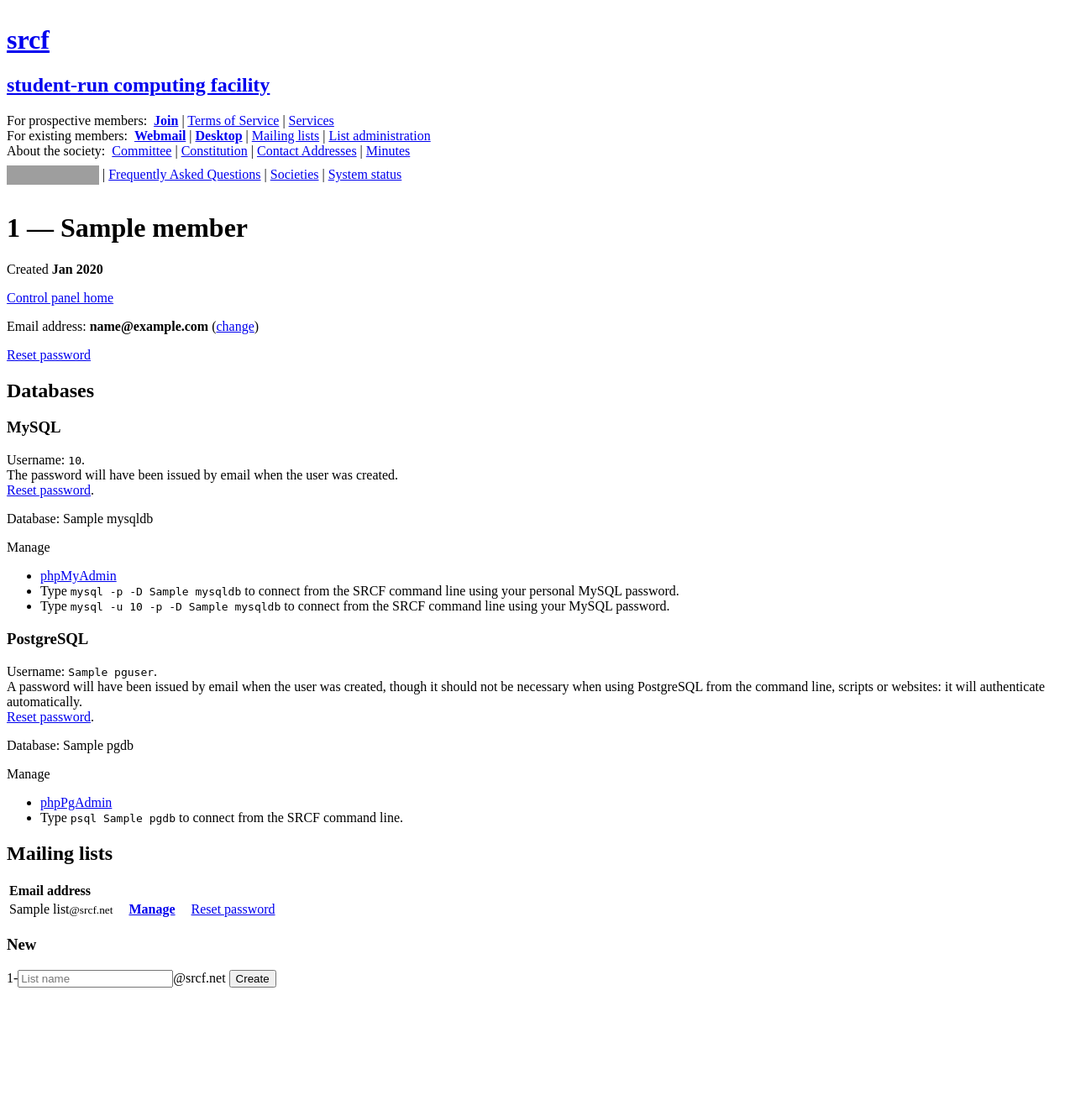
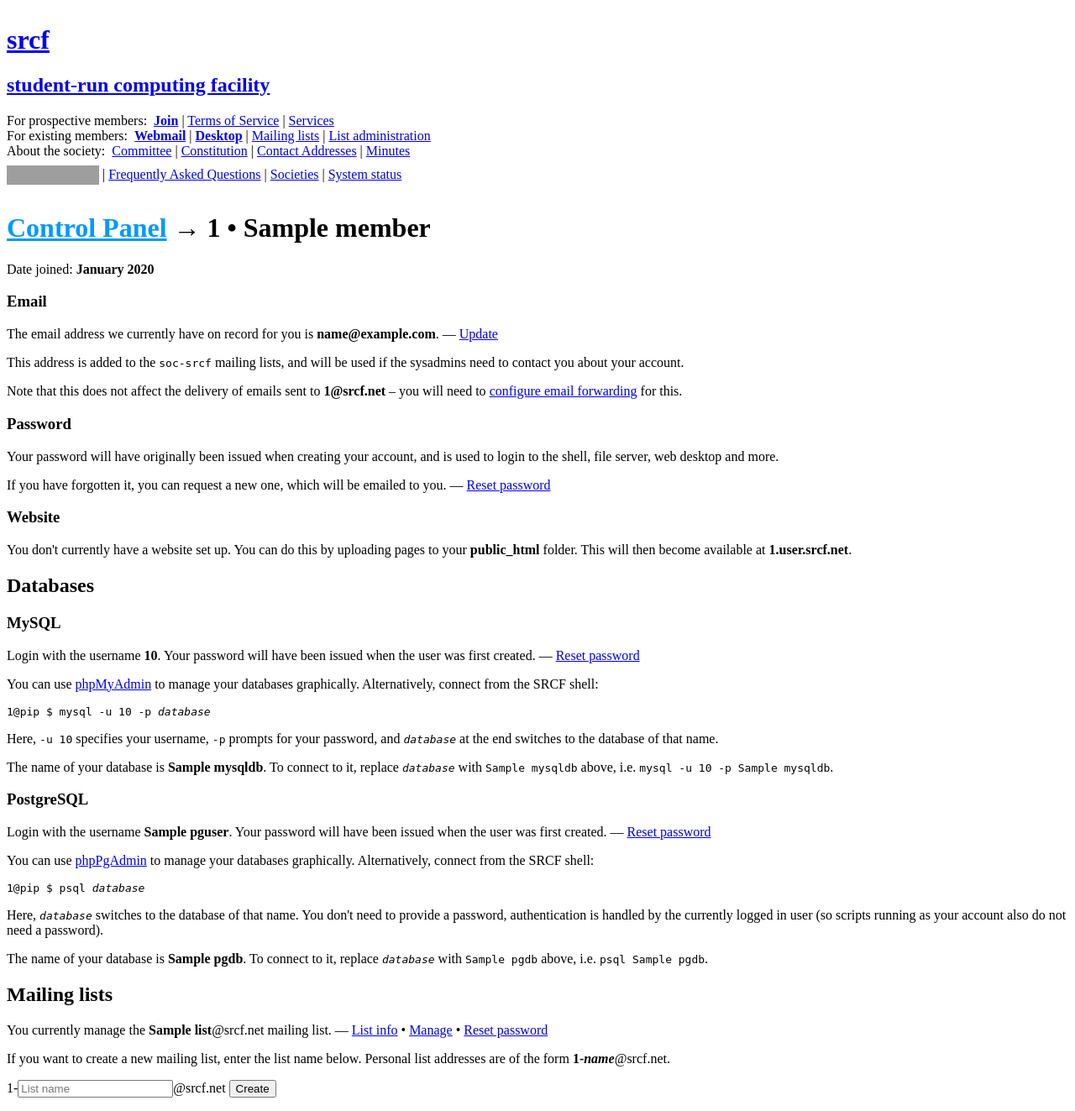
Before and after one commit to SRCF/control-panel, a Python web app: template control/templates/member/home.html in a window 1280 px wide. Shown: the whole page at 84% size. Before the commit the page ends 1176 px from the top, so only its background shows below. Run offline with Jinja, Linux system fonts and the light colour scheme; the template is opened without the code that fills it: most values are stand-ins (such as "Sample title", 1, 10 or a date in 2020); grey boxes are pictures that could not be loaded.

Commit message:
Apply more polish to member page

```diff
--- a/control/static/style.css
+++ b/control/static/style.css
@@ -34,6 +34,18 @@ input.error {
 span.error {
     color: red;
 }
+h1 a.action {
+    color: #0099ff;
+}
+button.action, input[type="submit"].action {
+    background: none;
+    border: none;
+    padding: 0;
+    font: inherit;
+    color: #747474;
+    text-decoration: underline;
+    cursor: pointer;
+}
 
 .signup-form p.help-block {
     margin: 0;
--- a/control/templates/member/home.html
+++ b/control/templates/member/home.html
@@ -2,120 +2,80 @@
 
 {% block body %}
 <div class="main">
-    <h1>{{ member.crsid }} &mdash; {{ member.name }}</h1>
-
-    <p>Created <span class="data">{{ member.joined.strftime('%b %G') }}</span></p>
-    <p><a href="{{ url_for('home.home') }}">Control panel home</a></p>
-    <p>Email address: <span class="data">{{ member.email }}</span> (<a href="{{ url_for('member.update_email_address') }}">change</a>)</p>
-    <p><a href="{{ url_for('member.reset_password', type='srcf') }}">Reset password</a></p>
-
+    <h1><a href="{{ url_for('home.home') }}" class="action">Control Panel</a> &rarr; {{ member.crsid }} &bullet; {{ member.name }}</h1>
+    <p>Date joined: <span class="data">{{ member.joined.strftime('%B %G') }}</span></p>
+    <h3>Email</h3>
+    <p>The email address we currently have on record for you is <span class="data">{{ member.email }}</span>. &mdash; <a href="{{ url_for('member.update_email_address') }}">Update</a></p>
+    <p>This address is added to the <code>soc-srcf</code> mailing lists, and will be used if the sysadmins need to contact you about your account.</p>
+    <p>Note that this does not affect the delivery of emails sent to <span class="data">{{ member.crsid }}@srcf.net</span> &ndash; you will need to <a href="https://www.srcf.net/faq/email#forwarding">configure email forwarding</a> for this.
+    <h3>Password</h3>
+    <p>Your password will have originally been issued when creating your account, and is used to login to the shell, file server, web desktop and more.</p>
+    <p>If you have forgotten it, you can request a new one, which will be emailed to you. &mdash; <a href="{{ url_for('member.reset_password', type='srcf') }}">Reset password</a></p>
+    <h3>Website</h3>
+    {%- if member.website %}
+    <p>You currently have a website set up at <a href="http://{{ member.crsid }}.user.srcf.net">{{ member.crsid }}.user.srcf.net</a>.  This is managed by uploading pages to your <span class="data">public_html</span> folder.</p>
+    {%- else %}
+    <p>You don't currently have a website set up.  You can do this by uploading pages to your <span class="data">public_html</span> folder.  This will then become available at <span class="data">{{ member.crsid }}.user.srcf.net</span>.</p>
+    {%- endif %}
     <h2>Databases</h2>
-
     <h3>MySQL</h3>
-    {% if member.mysqldbs %}
-        <p>
-            Username: <code>{{ member.mysqluser }}</code>. <br>
-            The password will have been issued by email when the user was created. <br>
-            <a href="{{ url_for('member.reset_password', type='mysql') }}">Reset password</a>.
-        </p>
-
-        {% if member.mysqldbs|length > 1 %}
-        <p>Databases:</p>
-        <ul>
-            {% for db in member.mysqldbs|sort %}
-            <li>{{ db }}</li>
-            {% endfor %}
-        </ul>
-        {% else %}
-        <p>Database: {{ member.mysqldbs[0] }}</p>
-        {% endif %}
-
-        <p>Manage</p>
-        <ul>
-            <li><a href="http://www.srcf.net/phpmyadmin">phpMyAdmin</a></li>
-            {% if member.mysqluser %}
-            <li>
-                Type <code>mysql -p -D {{ member.mysqldbs[0] }}</code>
-                to connect from the SRCF command line using your personal MySQL password.
-            </li>
-            {% endif %}
-            <li>
-                Type <code>mysql -u {{ member.mysqluser }} -p -D {{ member.mysqldbs[0] }}</code>
-                to connect from the SRCF command line using your MySQL password.
-            </li>
-        </ul>
-    {% else %}
-        <form action="{{ url_for('member.create_database', type='mysql') }}" method="post">
-          <div class="form-group">
-            <input type="submit" value="Create MySQL Database">
-          </div>
-        </form>
-    {% endif %}
-
+    {%- if member.mysqluser %}
+    <p>Login with the username <span class="data">{{ member.mysqluser }}</span>.  Your password will have been issued when the user was first created. &mdash; <a href="{{ url_for('member.reset_password', type='mysql') }}">Reset password</a></p>
+    <p>You can use <a href="https://www.srcf.net/phpmyadmin">phpMyAdmin</a> to manage your databases graphically.  Alternatively, connect from the SRCF shell:</p>
+    <pre>{{ member.crsid }}@pip $ mysql -u {{ member.mysqluser }} -p <em>database</em></pre>
+    <p>Here, <code>-u {{ member.mysqluser }}</code> specifies your username, <code>-p</code> prompts for your password, and <code><em>database</em></code> at the end switches to the database of that name.</p>
+      {%- if member.mysqldbs|length > 1 %}
+    <p>You currently have the following databases: {% for db in member.mysqldbs %}<span class="data">{{ db }}</span>{% if not loop.last %}, {% endif %}{% endfor %}.</p>
+    <p>To connect to a database, replace <code><em>database</em></code> with its name, e.g. <code>mysql -u {{ member.mysqluser }} -p {{ member.mysqldbs[0] }}</code>.</p>
+      {%- elif member.mysqldbs|length == 1 %}
+    <p>The name of your database is <span class="data">{{ member.mysqldbs[0] }}</span>.  To connect to it, replace <code><em>database</em></code> with <code>{{ member.mysqldbs[0] }}</code> above, i.e. <code>mysql -u {{ member.mysqluser }} -p {{ member.mysqldbs[0] }}</code>.</p>
+      {%- else %}
+    <form action="{{ url_for('member.create_database', type='mysql') }}" method="post">
+        <p>You don't currently have a personal MySQL database. &mdash; <input type="submit" class="action" value="Create database"></p>
+    </form>
+      {%- endif %}
+    {%- else %}
+    <form action="{{ url_for('member.create_database', type='mysql') }}" method="post">
+        <p>You don't currently have a MySQL user or database. &mdash; <input type="submit" class="action" value="Create database"></p>
+    </form>
+    {%- endif %}
     <h3>PostgreSQL</h3>
-    {% if member.pgdbs %}
-        <p>
-            Username: <code>{{ member.pguser }}</code>. <br>
-            A password will have been issued by email when the user was created, though it should
-            not be necessary when using PostgreSQL from the command line, scripts or websites: it will
-            authenticate automatically. <br>
-            <a href="{{ url_for('member.reset_password', type='postgres') }}">Reset password</a>.
-        </p>
-
-        {% if member.pgdbs|length > 1 %}
-        <p>Databases:</p>
-        <ul>
-            {% for db in member.pgdbs|sort %}
-            <li>{{ db }}</li>
-            {% endfor %}
-        </ul>
-        {% else %}
-        <p>Database: {{ member.pgdbs[0] }}</p>
-        {% endif %}
-
-        <p>Manage</p>
-        <ul>
-            <li><a href="http://www.srcf.net/phppgadmin">phpPgAdmin</a></li>
-            {% if member.pguser %}
-            <li>Type <code>psql {{ member.pgdbs[0] }}</code> to connect from the SRCF command line.</li>
-            {% endif %}
-        </ul>
-    {% else %}
-        <form action="{{ url_for('member.create_database', type='postgres') }}" method="post">
-          <div class="form-group">
-            <input type="submit" value="Create PostgreSQL Database">
-          </div>
-        </form>
-    {% endif %}
-
+    {%- if member.pguser %}
+    <p>Login with the username <span class="data">{{ member.pguser }}</span>.  Your password will have been issued when the user was first created. &mdash; <a href="{{ url_for('member.reset_password', type='postgres') }}">Reset password</a></p>
+    <p>You can use <a href="https://www.srcf.net/phppgadmin">phpPgAdmin</a> to manage your databases graphically.  Alternatively, connect from the SRCF shell:</p>
+    <pre>{{ member.crsid }}@pip $ psql <em>database</em></pre>
+    <p>Here, <code><em>database</em></code> switches to the database of that name.  You don't need to provide a password, authentication is handled by the currently logged in user (so scripts running as your account also do not need a password).</p>
+      {%- if member.pgdbs|length > 1 %}
+    <p>You currently have the following databases: {% for db in member.pgdbs %}<span class="data">{{ db }}</span>{% if not loop.last %}, {% endif %}{% endfor %}.</p>
+    <p>To connect to a database, replace <code><em>database</em></code> with its name, e.g. <code>psql {{ member.pgdbs[0] }}</code>.</p>
+      {%- elif member.pgdbs|length == 1 %}
+    <p>The name of your database is <span class="data">{{ member.pgdbs[0] }}</span>.  To connect to it, replace <code><em>database</em></code> with <code>{{ member.pgdbs[0] }}</code> above, i.e. <code>psql {{ member.pgdbs[0] }}</code>.</p>
+      {%- else %}
+    <form action="{{ url_for('member.create_database', type='postgres') }}" method="post">
+        <p>You don't currently have a personal PostgreSQL database. &mdash; <input type="submit" class="action" value="Create database"></p>
+    </form>
+      {%- endif %}
+    {%- else %}
+    <form action="{{ url_for('member.create_database', type='postgres') }}" method="post">
+        <p>You don't currently have a PostgreSQL user or database. &mdash; <input type="submit" class="action" value="Create database"></p>
+    </form>
+    {%- endif %}
     <h2>Mailing lists</h2>
-
-    {% if member.mailinglists %}
-        <table>
-            <thead>
-                <tr>
-                    <th>Email address</th>
-                    <th></th>
-                    <th></th>
-                </tr>
-            </thead>
-            <tbody>
-                {% for list in member.mailinglists|sort %}
-                <tr>
-                    <td>{{ list }}<small>@srcf.net</small></td>
-                    <td><a href="https://www.srcf.net/mailman/admin/{{ list }}" class="data">Manage</a></td>
-                    <td><a href="{{ url_for('member.reset_mailing_list_password', listname=list) }}">Reset password</a></td>
-                </tr>
-                {% endfor %}
-            </tbody>
-        </table>
-    {% endif %}
-
-    <h3>New</h3>
+    {%- if member.mailinglists %}
+      {%- if member.mailinglists|length > 1 %}
+    <p>You currently manage {{ member.mailinglists|length }} mailing lists.  These are:</p>
+    <ul>
+        {%- for list in member.mailinglists|sort %}
+        <li><span class="data">{{ list }}</span>@srcf.net &mdash; <a href="https://www.srcf.net/mailman/listinfo/{{ list }}">List info</a> &bullet; <a href="https://www.srcf.net/mailman/admin/{{ list }}">Manage</a> &bullet; <a href="{{ url_for('member.reset_mailing_list_password', listname=list) }}">Reset password</a></li>
+        {%- endfor %}
+    </ul>
+      {% else %}
+    <p>You currently manage the <span class="data">{{ member.mailinglists[0] }}</span>@srcf.net mailing list. &mdash; <a href="https://www.srcf.net/mailman/listinfo/{{ member.mailinglists[0] }}">List info</a> &bullet; <a href="https://www.srcf.net/mailman/admin/{{ member.mailinglists[0] }}">Manage</a> &bullet; <a href="{{ url_for('member.reset_mailing_list_password', listname=member.mailinglists[0]) }}">Reset password</a>
+      {%- endif %}
+    {%- endif %}
+    <p>If you want to create a new mailing list, enter the list name below.  Personal list addresses are of the form <span class="data">{{ member.crsid }}-<em>name</em></span>@srcf.net.</p>
     <form action="{{ url_for('member.create_mailing_list') }}" method="post">
-        {{ member.crsid }}-<input name="listname" placeholder="List name">@srcf.net
-        <input type="Submit" value="Create">
+        <p>{{ member.crsid }}-<input name="listname" placeholder="List name">@srcf.net <input type="Submit" value="Create">
     </form>
-
 </div>
 {% endblock body %}
```
